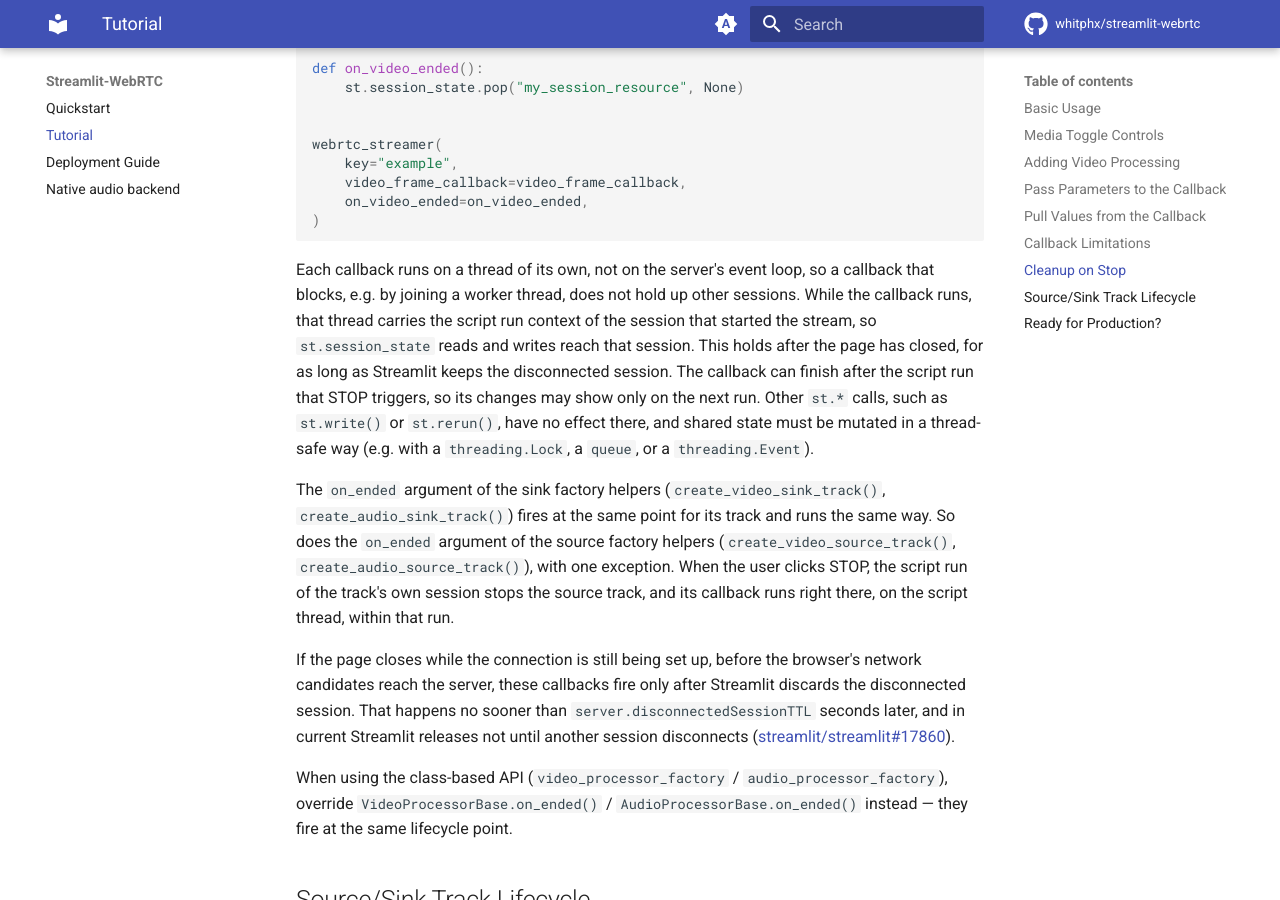
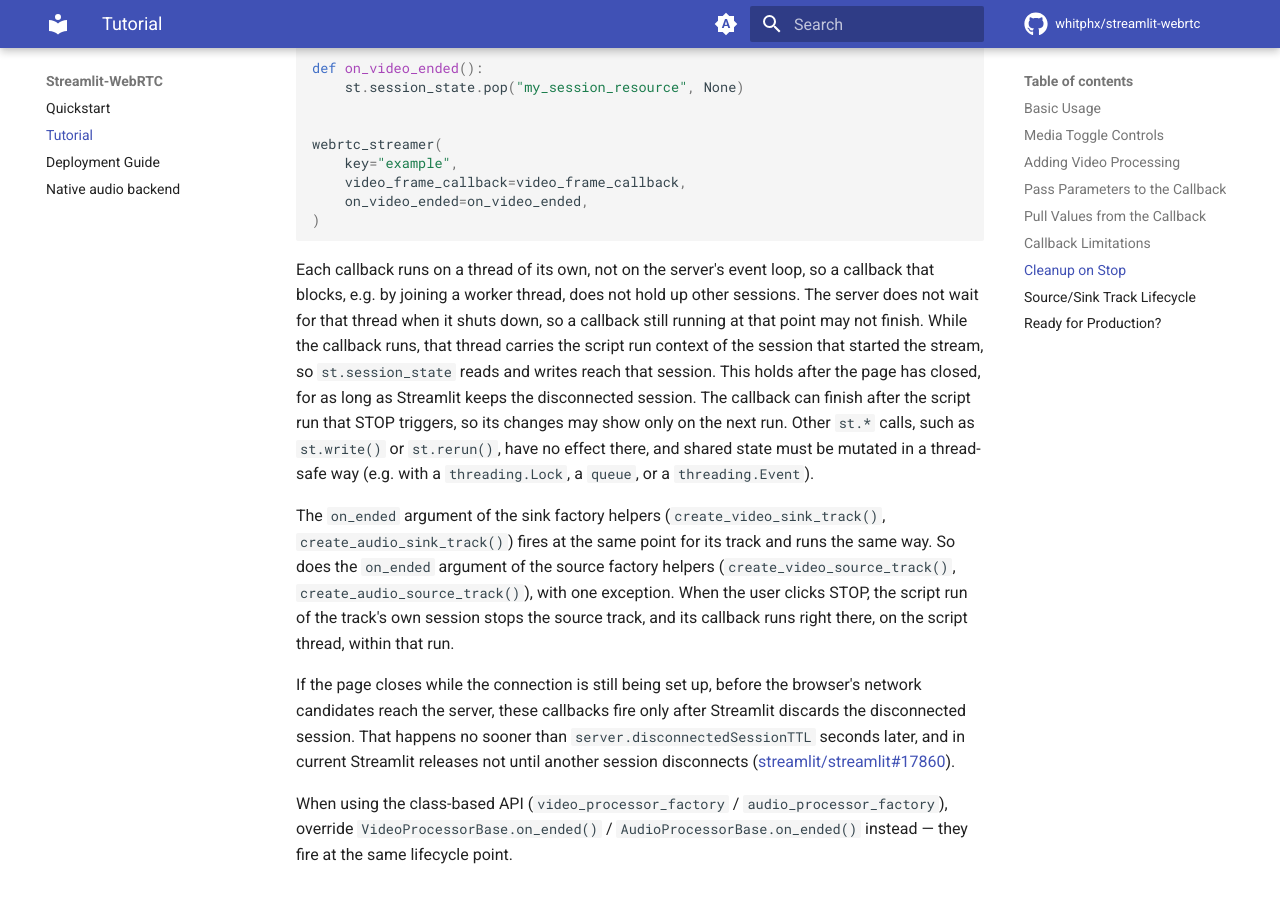
Before and after one commit to whitphx/streamlit-webrtc, an MkDocs documentation site: the page built from docs/tutorial.md, in a window 1280 px wide and 900 px high, scrolled down 5535 px. Built offline with MkDocs 1.6.1 and Material for MkDocs 9.7.7, drawn with Linux system fonts in a browser that asks for light colours; comment, search, counter and statistics services are not loaded.

Commit message:
Note the shutdown and concurrency caveats of ended callbacks
The callback threads are daemon threads, so the server does not wait for a
running callback at shutdown, and the video and audio callbacks of one
stream can now overlap. Both are visible to apps, so the docs and the
changelog say so. The changelog drops its sentence about the docs note,
which is not a change to the library.

Co-Authored-By: Claude Opus 5.5 (1M context) <noreply@anthropic.com>
Claude-Session: https://claude.ai/code/session_012TCmV5fPCchaxuKNmCvXBY

````diff
--- a/docs/tutorial.md
+++ b/docs/tutorial.md
@@ -100,7 +100,7 @@ The callbacks are executed in forked threads different from the main one, so the
 --8<-- "./examples/tutorial/05_cleanup.py"
 ```
 
-Each callback runs on a thread of its own, not on the server's event loop, so a callback that blocks, e.g. by joining a worker thread, does not hold up other sessions. While the callback runs, that thread carries the script run context of the session that started the stream, so `st.session_state` reads and writes reach that session. This holds after the page has closed, for as long as Streamlit keeps the disconnected session. The callback can finish after the script run that STOP triggers, so its changes may show only on the next run. Other `st.*` calls, such as `st.write()` or `st.rerun()`, have no effect there, and shared state must be mutated in a thread-safe way (e.g. with a `threading.Lock`, a `queue`, or a `threading.Event`).
+Each callback runs on a thread of its own, not on the server's event loop, so a callback that blocks, e.g. by joining a worker thread, does not hold up other sessions. The server does not wait for that thread when it shuts down, so a callback still running at that point may not finish. While the callback runs, that thread carries the script run context of the session that started the stream, so `st.session_state` reads and writes reach that session. This holds after the page has closed, for as long as Streamlit keeps the disconnected session. The callback can finish after the script run that STOP triggers, so its changes may show only on the next run. Other `st.*` calls, such as `st.write()` or `st.rerun()`, have no effect there, and shared state must be mutated in a thread-safe way (e.g. with a `threading.Lock`, a `queue`, or a `threading.Event`).
 
 The `on_ended` argument of the sink factory helpers (`create_video_sink_track()`, `create_audio_sink_track()`) fires at the same point for its track and runs the same way. So does the `on_ended` argument of the source factory helpers (`create_video_source_track()`, `create_audio_source_track()`), with one exception. When the user clicks STOP, the script run of the track's own session stops the source track, and its callback runs right there, on the script thread, within that run.
 
````
Also changed, not shown: README.md (+1 -1 lines), changelog.d/20261104_143836_t.yic.yt_on_ended_script_run_ctx.md (+1 -1 lines).
